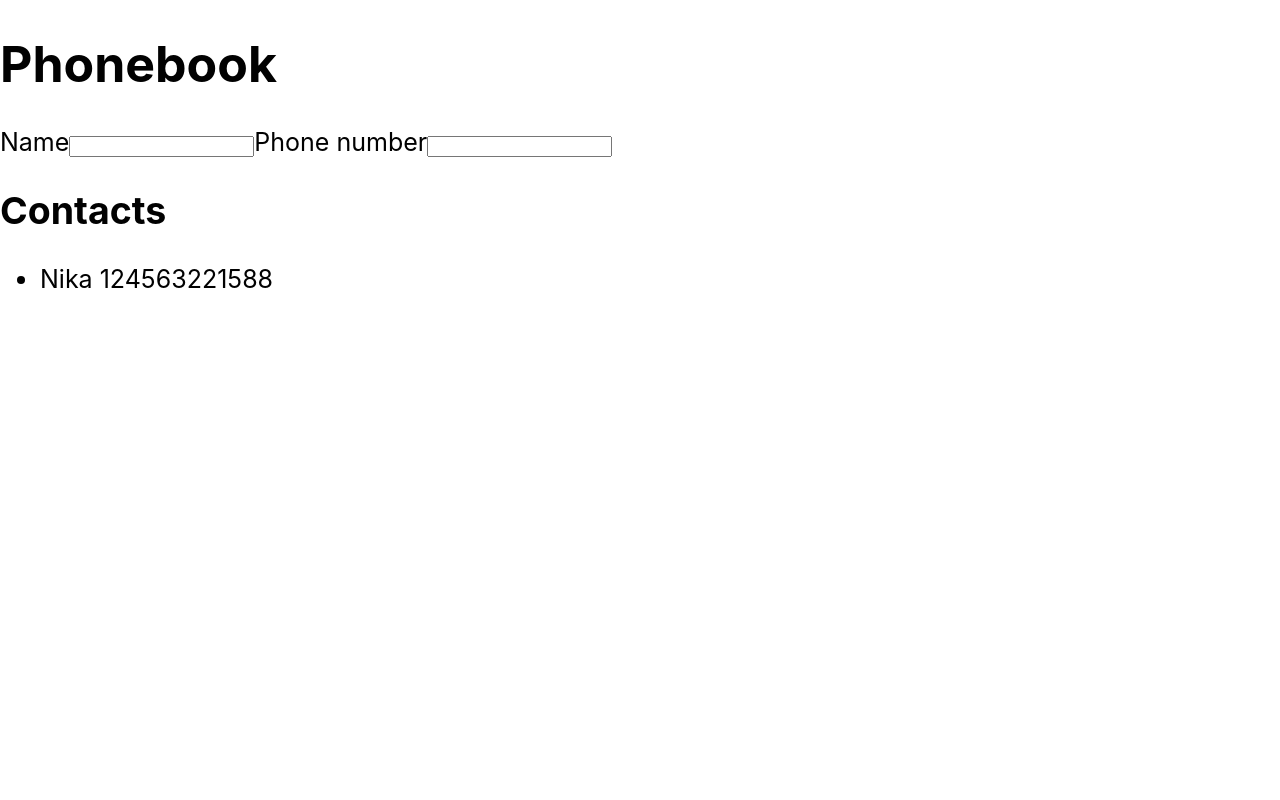
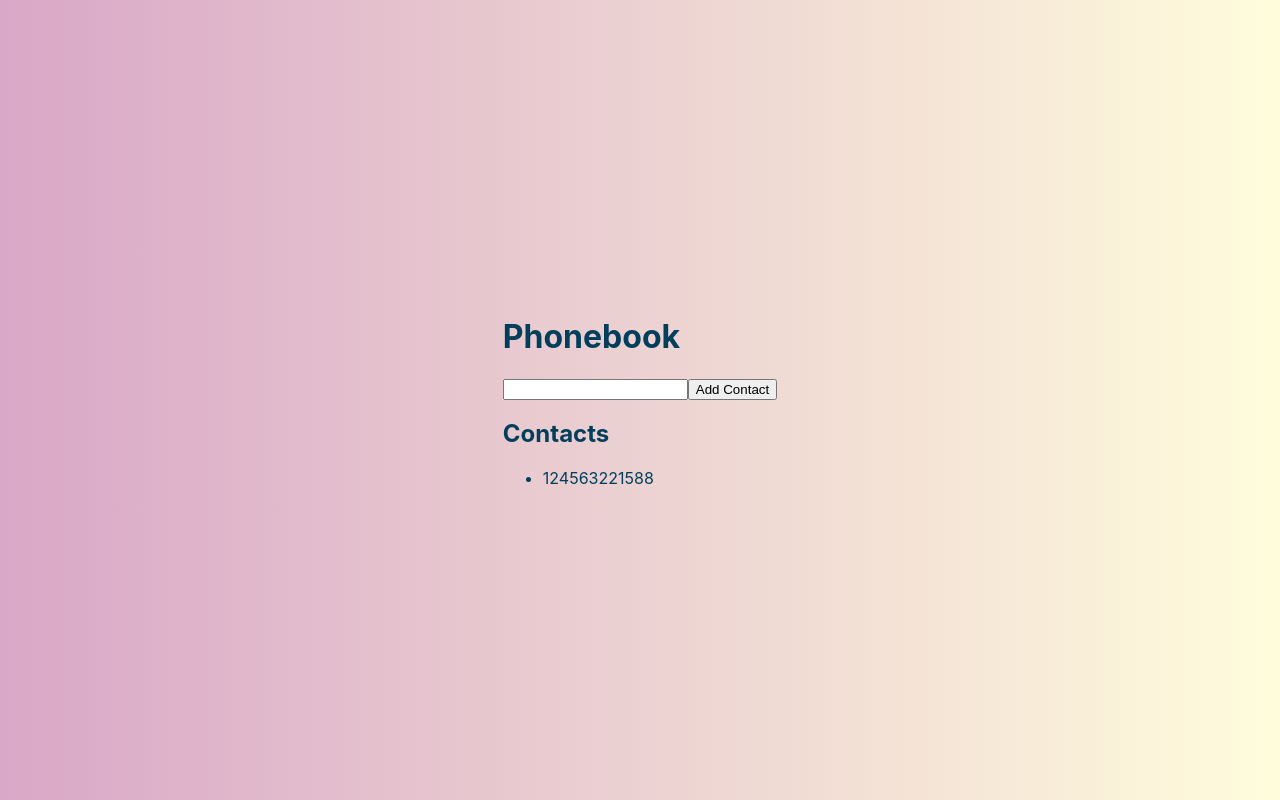
Before and after one commit to oliarosiak/goit-react-hw-02-phonebook, a React (Create React App) app: page / in a window 1280 px wide. Built offline with nearby package versions, Linux system fonts and the light colour scheme.

Commit message:
spike render

```diff
--- a/package.json
+++ b/package.json
@@ -7,6 +7,7 @@
     "@testing-library/jest-dom": "^5.16.3",
     "@testing-library/react": "^12.1.4",
     "@testing-library/user-event": "^13.5.0",
+    "nanoid": "^4.0.2",
     "react": "^18.1.0",
     "react-dom": "^18.1.0",
     "react-scripts": "5.0.1",
--- a/src/components/App.jsx
+++ b/src/components/App.jsx
@@ -1,6 +1,6 @@
 import React, { Component } from "react";
 
-import ContactForm from './contactForm/ContactForm';
+// import ContactForm from './contactForm/ContactForm';
 import ContactList from './contactList/ContactList';
 
 class App extends Component{
@@ -11,36 +11,50 @@ class App extends Component{
     number: ''
   }
 
+  // handleChange = evt => {
+  //   const { name, value } = evt.target;
+  //   this.setState({ [name]: value });
+  // };
+
+  handleState = (foobar) => {
+    this.setState({ name: foobar });
+  }
+
+  handleSubmitContact = evt => {
+    evt.preventDefault();
+    const { name } = evt.target.elements;
+    const contactName = name.value;
+    console.log(contactName);
+    this.handleState(contactName);
+
+    // this.props.onSubmit({ ...this.state });
+  }
+
   render() {
+
+    const { name } = this.state;
+    console.log('name render',name);
+
     return (
-      <div
-        style={{
-          // height: '100vh',
-          // display: 'flex',
-          justifyContent: 'center',
-          alignItems: 'center',
-          fontSize: 25,
-          color: '#010101'
-        }}
-      >
+      <div>
+        <h1>Phonebook</h1>
+        <form onSubmit={this.handleSubmitContact} >
+          <label>
+            <input type="text" name="name" required/>
+          </label>
+          <button type="submit">Add Contact</button>
+        </form>
 
-        <h1>Phonebook</h1>
-        <ContactForm />
-        {/* <input
-          type="tel"
-          name="number"
-          pattern="\+?\d{1,4}?[-.\s]?\(?\d{1,3}?\)?[-.\s]?\d{1,4}[-.\s]?\d{1,4}[-.\s]?\d{1,9}"
-          title="Phone number must be digits and can contain spaces, dashes, parentheses and can start with +"
-          required
-        /> */}
-
+        {/* <ContactForm formSubmit={this.handleSubmitContact} /> */}
+        {/* <ContactForm formSubmit={this.handleSubmitContact} onSubmit={values => console.log(values)} /> */}
         <h2>Contacts</h2>
-      {/* <Filter /> */}
-       <ContactList name='Nika' number='124563221588'/>
-
+        {/* <Filter /> */}
+        <ContactList name={name} number='124563221588'/>
       </div>
     )
   }
 }
 
 export default App;
+
+// value={name} onChange={this.handleChange}
--- a/src/components/contactForm/ContactForm.jsx
+++ b/src/components/contactForm/ContactForm.jsx
@@ -1,17 +1,24 @@
 
-const ContactForm = () => (
-    <form>
-        <label>
-            Name
-            <input
-                type="tel"
-                name="number"
-                pattern="\+?\d{1,4}?[-.\s]?\(?\d{1,3}?\)?[-.\s]?\d{1,4}[-.\s]?\d{1,4}[-.\s]?\d{1,9}"
-                title="Phone number must be digits and can contain spaces, dashes, parentheses and can start with +"
-                required
-            />
-        </label>
-        <label>
+// const ContactForm = ({ formSubmit }) => (
+//     <form onSubmit={()=>formSubmit()}>
+//         <label>
+//             Name
+//             <input
+//                 type="text"
+//                 name="name"
+//                 pattern="^[a-zA-Zа-яА-Я]+(([' -][a-zA-Zа-яА-Я ])?[a-zA-Zа-яА-Я]*)*$"
+//                 title="Name may contain only letters, apostrophe, dash and spaces. For example Adrian, Jacob Mercer, Charles de Batz de Castelmore d'Artagnan"
+//                 required
+//             />
+//         </label>
+
+//         <button type="submit">Add Contact</button>
+//     </form>
+// )
+
+// export default ContactForm;
+
+        {/* <label>
             Phone number
             <input
                 type="tel"
@@ -20,8 +27,4 @@ const ContactForm = () => (
                 title="Phone number must be digits and can contain spaces, dashes, parentheses and can start with +"
                 required
             />
-        </label>
-    </form>
-)
-
-export default ContactForm;
+        </label> */}
--- a/src/index.css
+++ b/src/index.css
@@ -7,6 +7,14 @@ body {
     sans-serif;
   -webkit-font-smoothing: antialiased;
   -moz-osx-font-smoothing: grayscale;
+
+  height: 100vh;
+  display: flex;
+  justify-content: center;
+  align-items: center;
+  font-size: 25;
+  color:#003f5c;
+  background: linear-gradient(to right, #d9a7c7, #fffcdc);
 }
 
 code {
```
Also changed, not shown: 1 other file (tests, documents, lock files or other folders).
